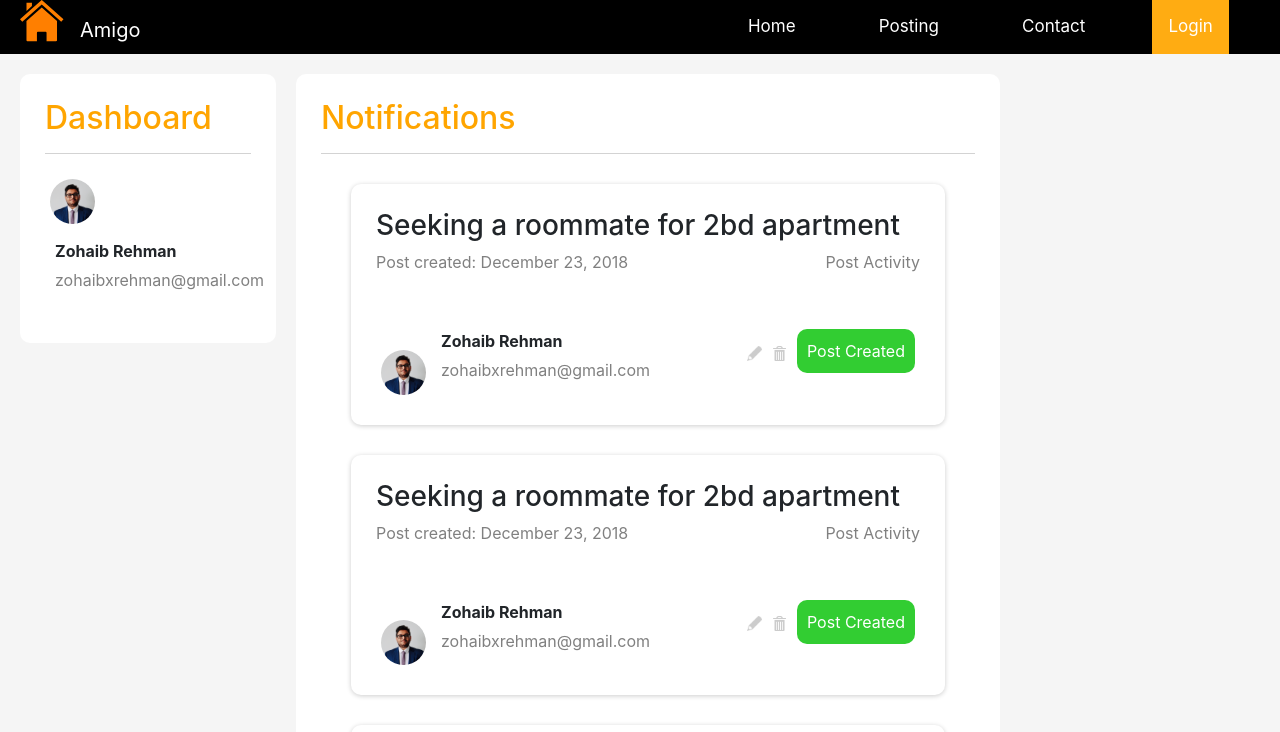
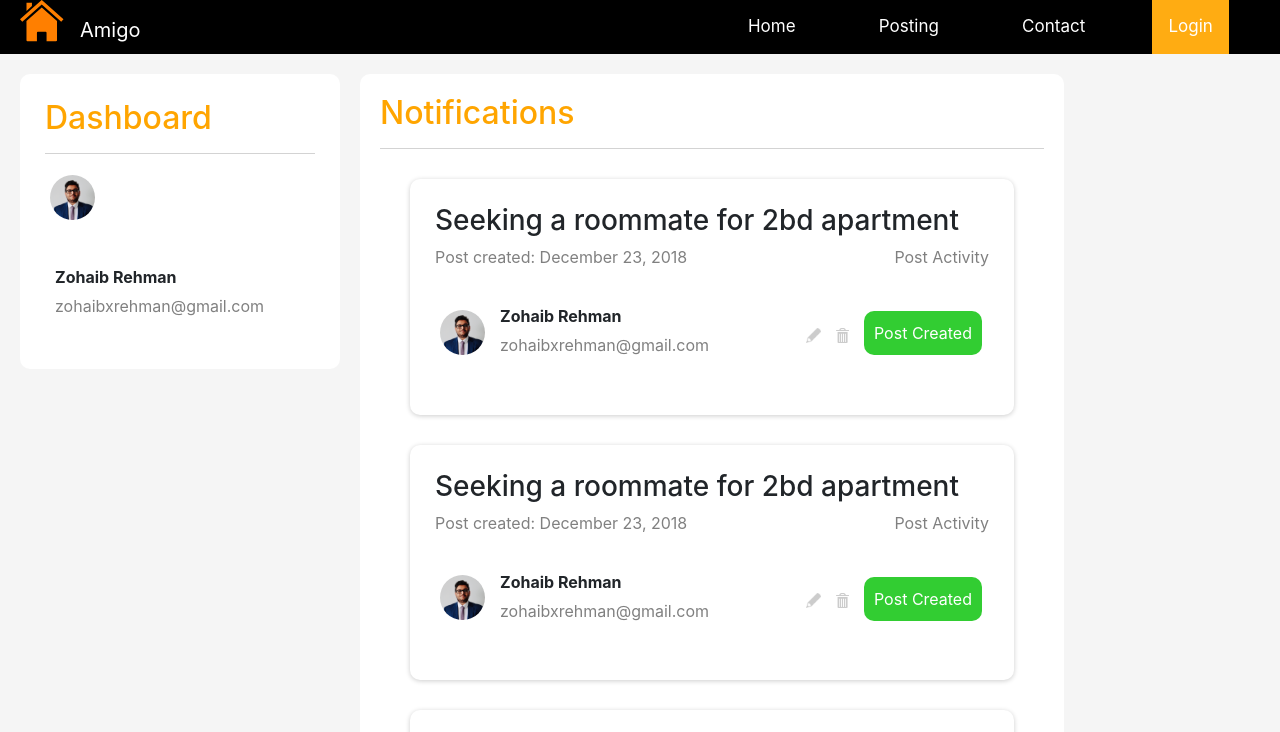
Before and after one commit to zohaibxrehman/Amigo, a React (Create React App) app in the folder amigo/: page /dashboard in a window 1280 px wide. Shown: the top 732 px of the page. Built offline with nearby package versions, Linux system fonts and the light colour scheme.

Commit message:
Final update to Notification Panel

```diff
--- a/amigo/src/components/dashboardPageComponents/NotificationPanel/NotificationPanel.css
+++ b/amigo/src/components/dashboardPageComponents/NotificationPanel/NotificationPanel.css
@@ -6,7 +6,7 @@ h2 {
     float: left;
     width: 55%;
     margin: 20px 0px;
-    padding: 25px;
+    padding: 20px;
     border-radius: 10px;
 	background-color: white;
 }
--- a/amigo/src/components/dashboardPageComponents/NotificationPanel/PostNotification/EditPost/EditPost.css
+++ b/amigo/src/components/dashboardPageComponents/NotificationPanel/PostNotification/EditPost/EditPost.css
@@ -1,9 +1,10 @@
 #editPost ul {
-    margin-top: 25px;
+    margin-top: 10px;
+
 }
 
 #editPost ul li {
-    margin: 5px;
+    margin: 7px;
     display: inline-block;
     list-style: none; /* Gets rid of list bullet points */
 }
--- a/amigo/src/components/dashboardPageComponents/UserPanel/UserPanel.css
+++ b/amigo/src/components/dashboardPageComponents/UserPanel/UserPanel.css
@@ -4,7 +4,7 @@ h2 {
 
 #userPanel {
     float: left;
-    width: 20%;
+    width: 25%;
     margin: 20px;
     padding: 25px;
     border-radius: 10px;
--- a/amigo/src/components/dashboardPageComponents/UserPanel/UserProfile/UserProfile.css
+++ b/amigo/src/components/dashboardPageComponents/UserPanel/UserProfile/UserProfile.css
@@ -1,9 +1,5 @@
 #email{
     color: grey;
-}
-
-#userProfile {
-    margin-top: 20px;
 }
 
 #userProfile img {
@@ -11,6 +7,7 @@
     width: 45px;
     height: 45px;
     border-radius: 50%;
+    margin-bottom: 30px;
 }
 
 
@@ -18,19 +15,18 @@
     margin: 0px;
     padding: 0px;
     text-align: left;
-
 }
 
 #userProfile ul li {
     margin: 5px;
-	display: inline-block;
+    display: inline-block;
 
 }
 
 
 #userProfile ul li li {
 	list-style: none; /* Gets rid of list bullet points */
-	display: block;
+    display: block;
 
 }
 
```
